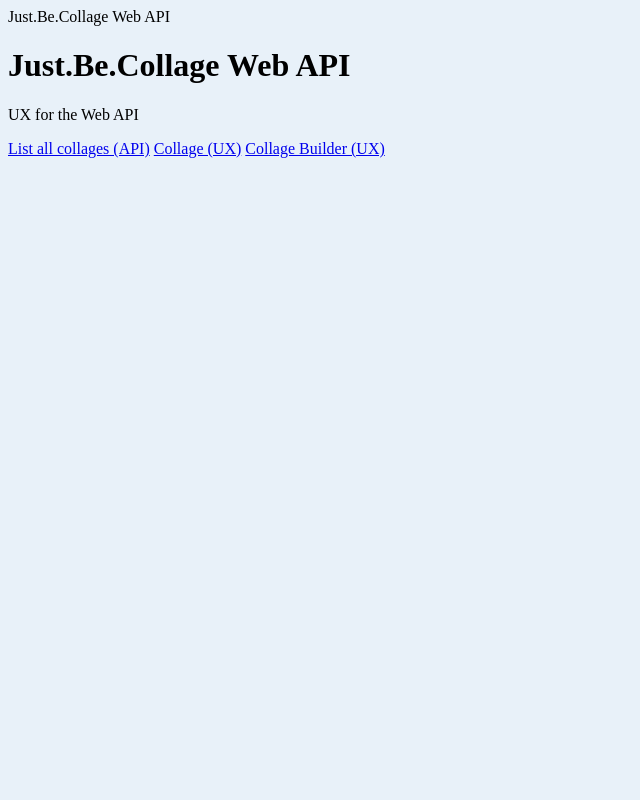
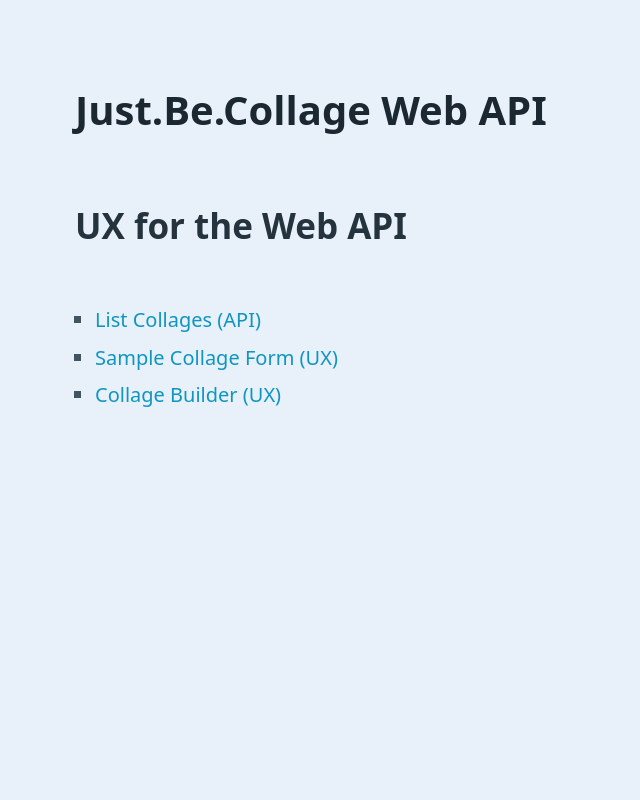
Before and after one commit to ca0v/svelte-lab, a Flask app: page / in a window 1280 px wide. Shown: the whole page, without its empty margins (0-640 px from the left). Run offline with Flask 2, Linux system fonts and the light colour scheme.

Commit message:
Dress up index page

```diff
--- a/server/templates/index.html
+++ b/server/templates/index.html
@@ -4,24 +4,24 @@
     }
 </style>
 
+<link rel="stylesheet" href="https://cdnjs.cloudflare.com/ajax/libs/picocss/1.5.2/pico.classless.min.css"
+    integrity="sha512-1KIM7mOO1p5JYbTBHhMzLaTROMspznAqgAmq//PVXDf0bUP8F9hBGXFqGNfYVqoN0bWIDbEYhGTIXl4HfZGnJQ=="
+    crossorigin="anonymous" referrerpolicy="no-referrer" />
 
-{% block title %}
-Just.Be.Collage Web API
-{% endblock %}
+<link rel="icon" href="./assets/favicon.ico" /> <!-- how to reference resources -->
 
+<title>Just.Be.Collage</title>
 
-{% block content %}
-
-<div class="container">
-    <div class="row">
+<main>
+    <div>
         <div class="col-md-10 col-lg-8 mx-lg-auto mx-md-auto">
             <h1 class="pt-5 pb-2">Just.Be.Collage Web API</h1>
-            <p class="lead">UX for the Web API</p>
-            <a href="./collage">List all collages (API)</a>
-            <a href="./collage.html">Collage (UX)</a>
-            <a href="./static/svelte-lab/index.html">Collage Builder (UX)</a>
+            <h2>UX for the Web API</h2>
+            <ul>
+                <li><a href="./collage">List Collages (API)</a>
+                <li><a href="./collage.html">Sample Collage Form (UX)</a>
+                <li><a href="./static/svelte-lab/index.html">Collage Builder (UX)</a>
+            </ul>
         </div>
     </div>
-</div>
-
-{% endblock %}
+</main>
--- a/src/App.svelte
+++ b/src/App.svelte
@@ -34,13 +34,13 @@
 
   let states = {
     menu: {
-      isOpen: true,
+      isOpen: false,
     },
     saving: false,
-    isSignedIn: true,
+    isSignedIn: false,
     editor: {
       editmode: true,
-      width: 50,
+      width: 80,
       widthUnits: "cqw",
     },
     titleEditor: {
--- a/src/components/Logo.svelte
+++ b/src/components/Logo.svelte
@@ -88,9 +88,6 @@
     }
   }
 
-  @media (min-width: 50rem) {
-  }
-
   .applogo {
     --blue: rgb(30, 10, 180);
     --lite-smoke: rgb(220, 220, 220);
@@ -107,10 +104,11 @@
 
   .applogo {
     display: grid;
+    grid-template-rows: 20cqh 10cqh auto 5rem;
     align-items: center;
     padding: 2rem;
     border-radius: 2em;
-    width: min(80vw, 25em);
+    width: min(80vmin, 50em);
     margin: 0 auto;
     container-type: inline-size;
   }
--- a/src/components/SvgImage.svelte
+++ b/src/components/SvgImage.svelte
@@ -220,6 +220,8 @@
     translate: 0 12px;
     user-select: none;
     visibility: hidden;
+    /* svg text already scales with container, may need media query, unclear */
+    font-size: max(3px, min(1vmin, 5px));
   }
 
   .selector.editmode {
```
Also changed, not shown: src/app.css (+5 -2 lines).
